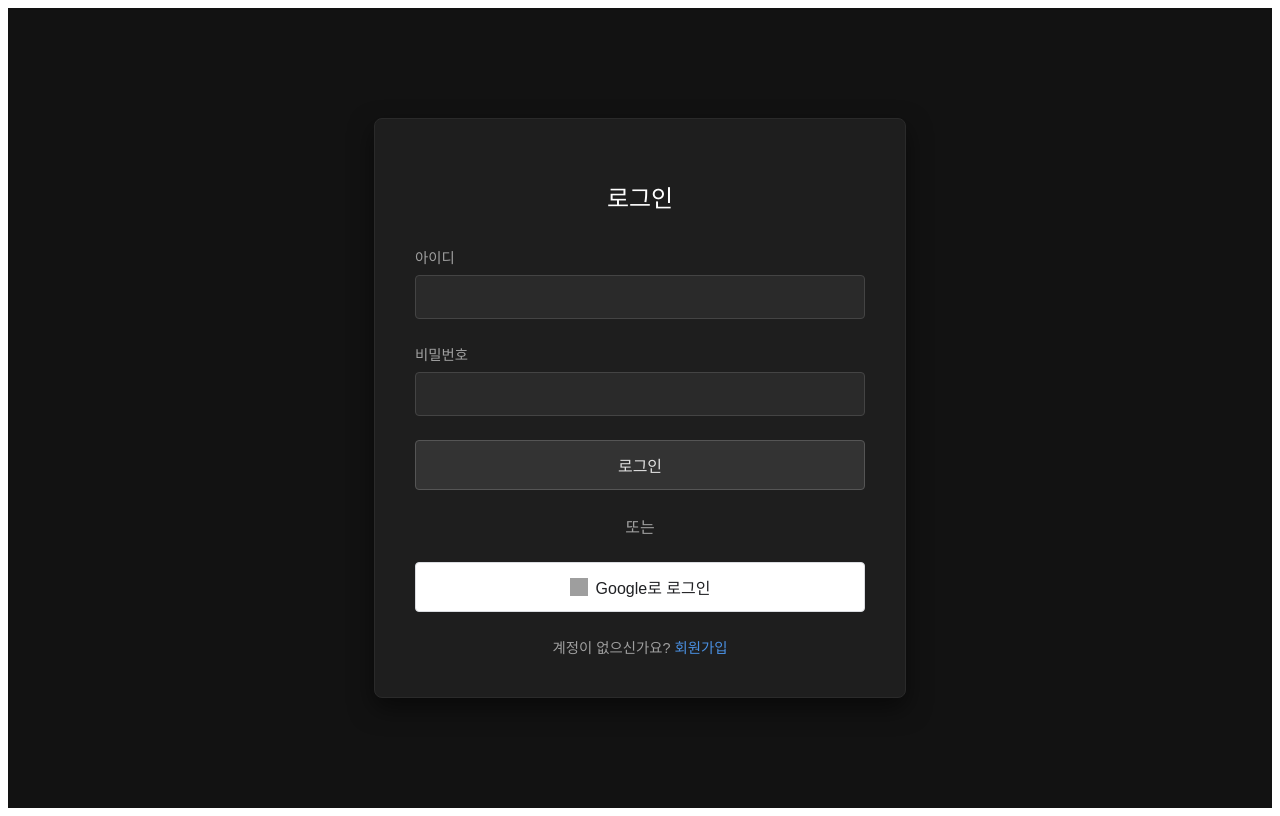
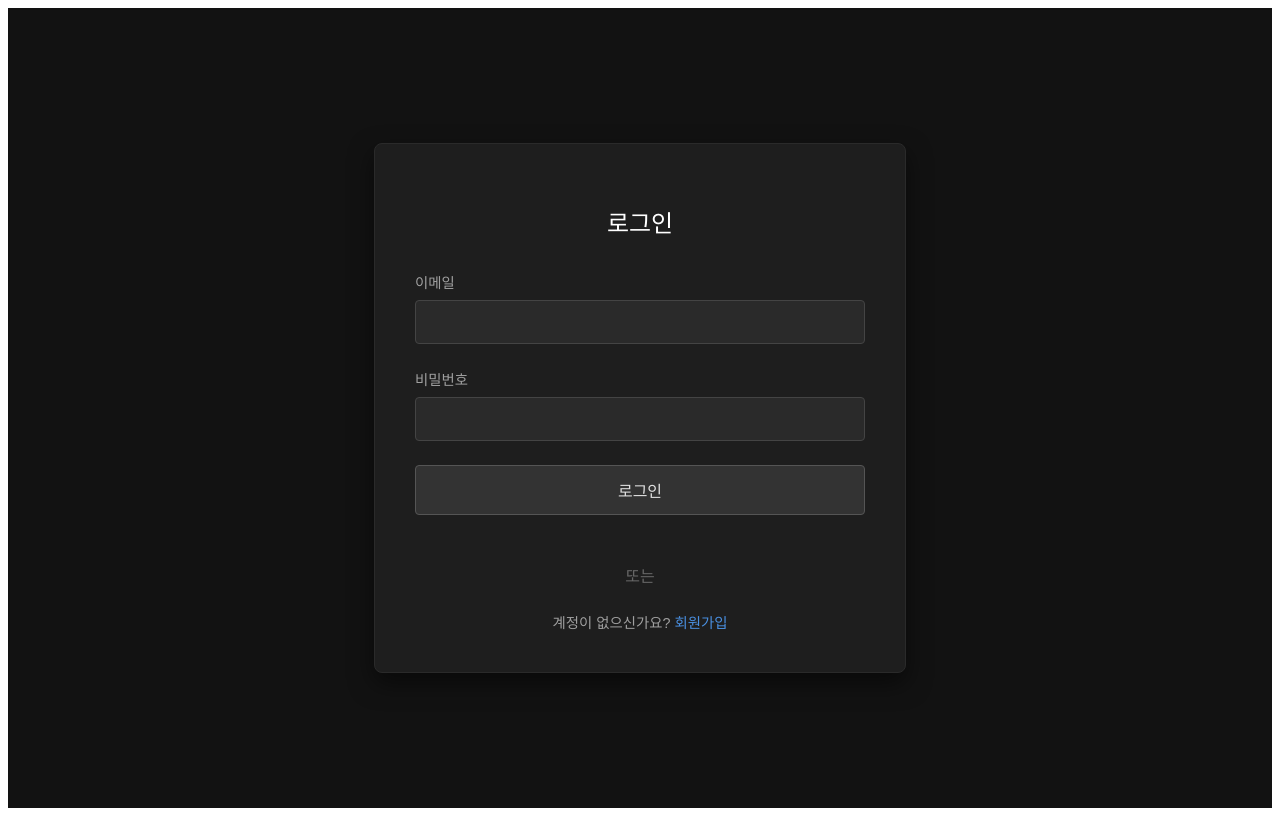
Before and after one commit to washb22/keyword-frontend, a Vue app: page /login in a window 1280 px wide. Built offline with nearby package versions, Linux system fonts and the light colour scheme; grey boxes are pictures that could not be loaded.

Commit message:
구글로그인

```diff
--- a/src/stores/auth.js
+++ b/src/stores/auth.js
@@ -1,34 +1,33 @@
-// src/stores/auth.js 수정 버전
+// src/stores/auth.js
 import { ref } from 'vue'
 import { defineStore } from 'pinia'
 import axios from 'axios'
 
 export const useAuthStore = defineStore('auth', () => {
-  // 사용자의 토큰을 저장할 변수
   const token = ref(localStorage.getItem('token') || null)
+  const userEmail = ref(null)
 
-  // 로그인 액션
   async function login(email, password) {
     try {
       const response = await axios.post('http://localhost:5000/auth/login', {
         email: email,
         password: password
-      });
-      // 성공 시 토큰을 변수에 저장하고, 브라우저 저장소에도 저장
+      })
       token.value = response.data.token
+      userEmail.value = email
       localStorage.setItem('token', token.value)
-      return true // 성공 여부 반환
+      return true
     } catch (error) {
       console.error('Login failed:', error)
-      return false // 실패 여부 반환
+      return false
     }
   }
 
-  // 로그아웃 액션 (새로 추가)
   function logout() {
     token.value = null
+    userEmail.value = null
     localStorage.removeItem('token')
   }
 
-  return { token, login, logout }
+  return { token, userEmail, login, logout }
 })
--- a/src/views/LoginView.vue
+++ b/src/views/LoginView.vue
@@ -1,33 +1,10 @@
-<script setup>
-import { ref } from 'vue'
-import { useRouter } from 'vue-router' // vue-router 가져오기
-import { useAuthStore } from '@/stores/auth' // Pinia store 가져오기
-
-const email = ref('')
-const password = ref('')
-const router = useRouter() // router 사용 준비
-const authStore = useAuthStore() // Pinia store 사용 준비
-
-const handleLogin = async () => {
-  const success = await authStore.login(email.value, password.value)
-
-  if (success) {
-    // 로그인이 성공하면 대시보드 페이지로 이동
-    router.push('/dashboard')
-  } else {
-    // 실패 시 에러 메시지 표시
-    alert('로그인에 실패했습니다. 이메일 또는 비밀번호를 확인해주세요.');
-  }
-}
-</script>
-
 <template>
   <div class="login-container">
     <div class="login-box">
       <h2>로그인</h2>
       <form @submit.prevent="handleLogin">
         <div class="input-group">
-          <label for="email">아이디</label>
+          <label for="email">이메일</label>
           <input type="email" id="email" v-model="email" required>
         </div>
         <div class="input-group">
@@ -36,20 +13,82 @@ const handleLogin = async () => {
         </div>
         <button type="submit" class="login-button">로그인</button>
       </form>
-      <div class="divider">또는</div>
-      <button type="button" class="google-login-button">
-        <img src="https://upload.wikimedia.org/wikipedia/commons/c/c1/Google_%22G%22_logo.svg" alt="Google logo" class="google-icon">
-        Google로 로그인
-      </button>
-<div class="signup-link">
-  계정이 없으신가요? <RouterLink to="/register">회원가입</RouterLink>
-</div>
+
+      <div class="divider">
+        <span>또는</span>
+      </div>
+
+      <!-- 구글 로그인 버튼 -->
+      <div id="g_id_onload"
+           :data-client_id="googleClientId"
+           data-callback="handleGoogleResponse"
+           data-auto_prompt="false">
+      </div>
+      <div class="g_id_signin"
+           data-type="standard"
+           data-size="large"
+           data-theme="filled_black"
+           data-text="signin_with"
+           data-shape="rectangular"
+           data-logo_alignment="left">
+      </div>
+
+      <div class="signup-link">
+        계정이 없으신가요? <RouterLink to="/register">회원가입</RouterLink>
+      </div>
     </div>
   </div>
 </template>
 
+<script setup>
+import { ref, onMounted } from 'vue'
+import { useRouter } from 'vue-router'
+import { useAuthStore } from '@/stores/auth'
+import axios from 'axios'
+
+const email = ref('')
+const password = ref('')
+const router = useRouter()
+const authStore = useAuthStore()
+const googleClientId = ref(import.meta.env.VITE_GOOGLE_CLIENT_ID || '')
+
+const handleLogin = async () => {
+  const success = await authStore.login(email.value, password.value)
+  if (success) {
+    router.push('/dashboard')
+  } else {
+    alert('로그인에 실패했습니다. 이메일 또는 비밀번호를 확인해주세요.')
+  }
+}
+
+// 구글 로그인 응답 처리
+window.handleGoogleResponse = async (response) => {
+  try {
+    const res = await axios.post('http://localhost:5000/auth/google-login', {
+      credential: response.credential
+    })
+
+    if (res.data.token) {
+      localStorage.setItem('token', res.data.token)
+      authStore.token = res.data.token
+      router.push('/dashboard')
+    }
+  } catch (error) {
+    console.error('구글 로그인 실패:', error)
+    alert('구글 로그인에 실패했습니다.')
+  }
+}
+
+onMounted(() => {
+  const script = document.createElement('script')
+  script.src = 'https://accounts.google.com/gsi/client'
+  script.async = true
+  script.defer = true
+  document.head.appendChild(script)
+})
+</script>
+
 <style scoped>
-/* 전체 배경 */
 .login-container {
   display: flex;
   justify-content: center;
@@ -62,7 +101,6 @@ const handleLogin = async () => {
   box-sizing: border-box;
 }
 
-/* 로그인 박스 */
 .login-box {
   background: #1e1e1e;
   padding: 2.5rem;
@@ -99,10 +137,9 @@ h2 {
   border-radius: 4px;
   color: #e0e0e0;
   font-size: 1rem;
-  box-sizing: border-box; /* <-- 이 줄을 추가하세요 */
+  box-sizing: border-box;
 }
 
-/* 버튼 스타일 */
 .login-button {
   width: 100%;
   padding: 0.75rem;
@@ -113,56 +150,54 @@ h2 {
   cursor: pointer;
   font-size: 1rem;
   margin-bottom: 1.5rem;
-  box-sizing: border-box; /* <-- 이 줄을 추가하세요 */
-  transition: background-color 0.2s;
+  box-sizing: border-box;
 }
+
 .login-button:hover {
   background-color: #444;
 }
 
-.google-login-button {
-  width: 100%;
-  padding: 0.75rem;
-  background-color: #ffffff;
-  color: #202124;
-  border: 1px solid #dadce0;
-  border-radius: 4px;
-  cursor: pointer;
-  font-size: 1rem;
-  display: flex;
-  justify-content: center;
-  align-items: center;
-  gap: 0.5rem; /* 아이콘과 텍스트 사이 간격 */
-  box-sizing: border-box; /* <-- 이 줄을 추가하세요 */
-  transition: background-color 0.2s;
-}
-.google-login-button:hover {
-  background-color: #f8f9fa;
+.divider {
+  text-align: center;
+  margin: 1.5rem 0;
+  position: relative;
 }
 
-.google-icon {
-  width: 18px;
-  height: 18px;
+.divider span {
+  background: #1e1e1e;
+  padding: 0 1rem;
+  position: relative;
+  color: #666;
 }
 
-/* 구분선 */
-.divider {
-  text-align: center;
-  color: #a0a0a0;
+.divider::before {
+  content: "";
+  position: absolute;
+  top: 50%;
+  left: 0;
+  right: 0;
+  height: 1px;
+  background: #333;
+  z-index: -1;
+}
+
+.g_id_signin {
+  width: 100%;
   margin-bottom: 1.5rem;
 }
 
-/* 회원가입 링크 */
 .signup-link {
   text-align: center;
   margin-top: 1.5rem;
   font-size: 0.9rem;
   color: #a0a0a0;
 }
+
 .signup-link a {
   color: #4a90e2;
   text-decoration: none;
 }
+
 .signup-link a:hover {
   text-decoration: underline;
 }
```
Also changed, not shown: 1 other file (tests, documents, lock files or other folders).
